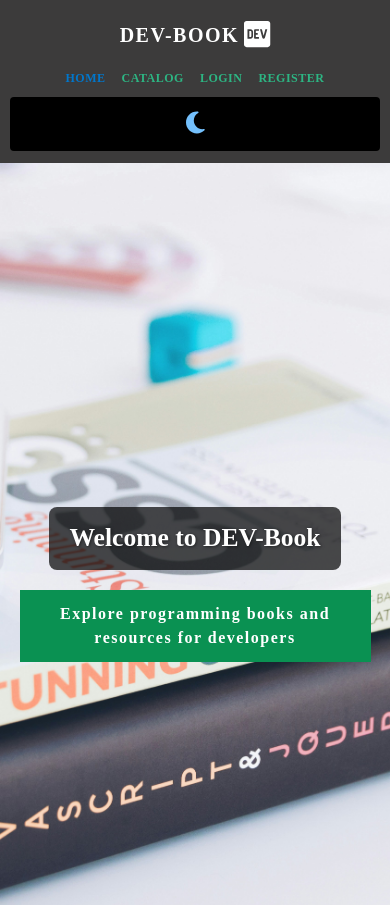
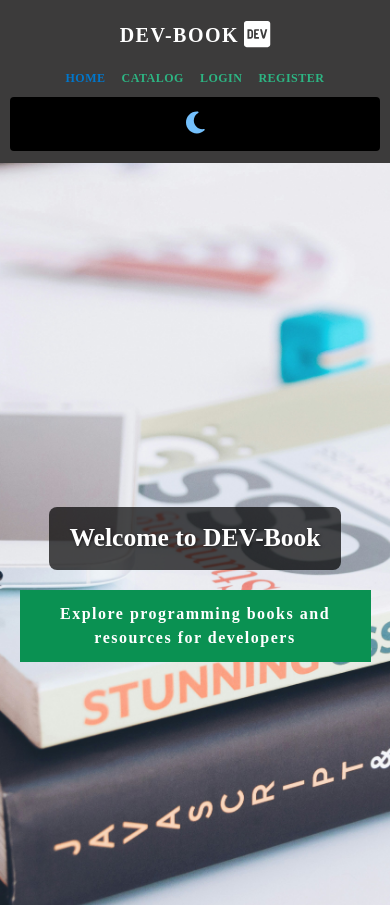
Before and after one commit to lyklecharova/DEV-Book, a React (Vite) app in the folder dev-book/client/: page / in a window 390 px wide. Shown: the top 905 px of the page. Built offline with nearby package versions, Linux system fonts and the light colour scheme; no server answers.

Commit message:
Adjust mobile home background position for Android and iOS

```diff
--- a/dev-book/client/src/components/Home/Home.module.css
+++ b/dev-book/client/src/components/Home/Home.module.css
@@ -40,7 +40,8 @@
     .home-page {
         min-height: 100svh;
         background-size: cover;
-        background-position: center;
+        /* Keep the books visible on Android and iOS screens */
+        background-position: 35% center;
     }
 
     .home-title {
```
